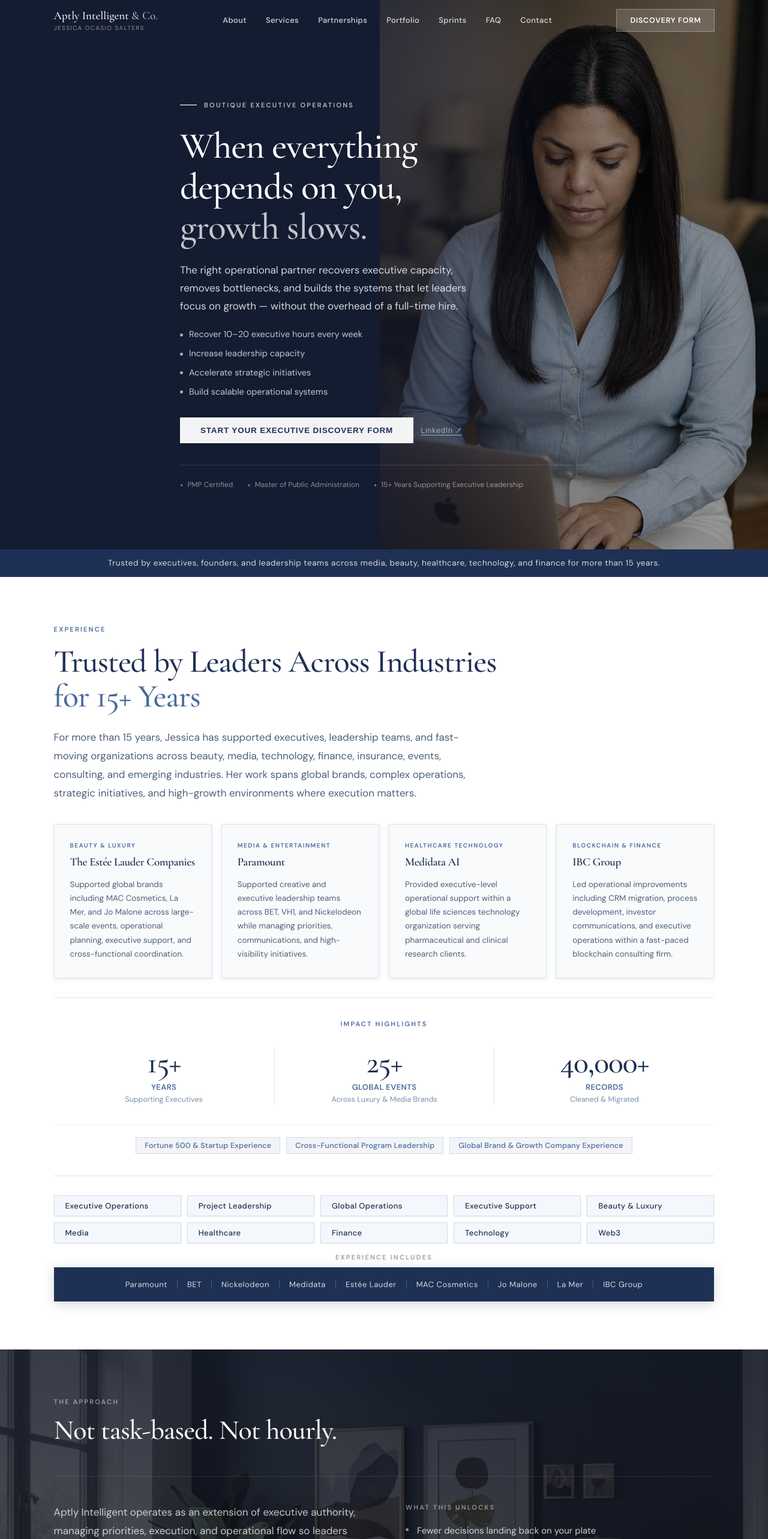
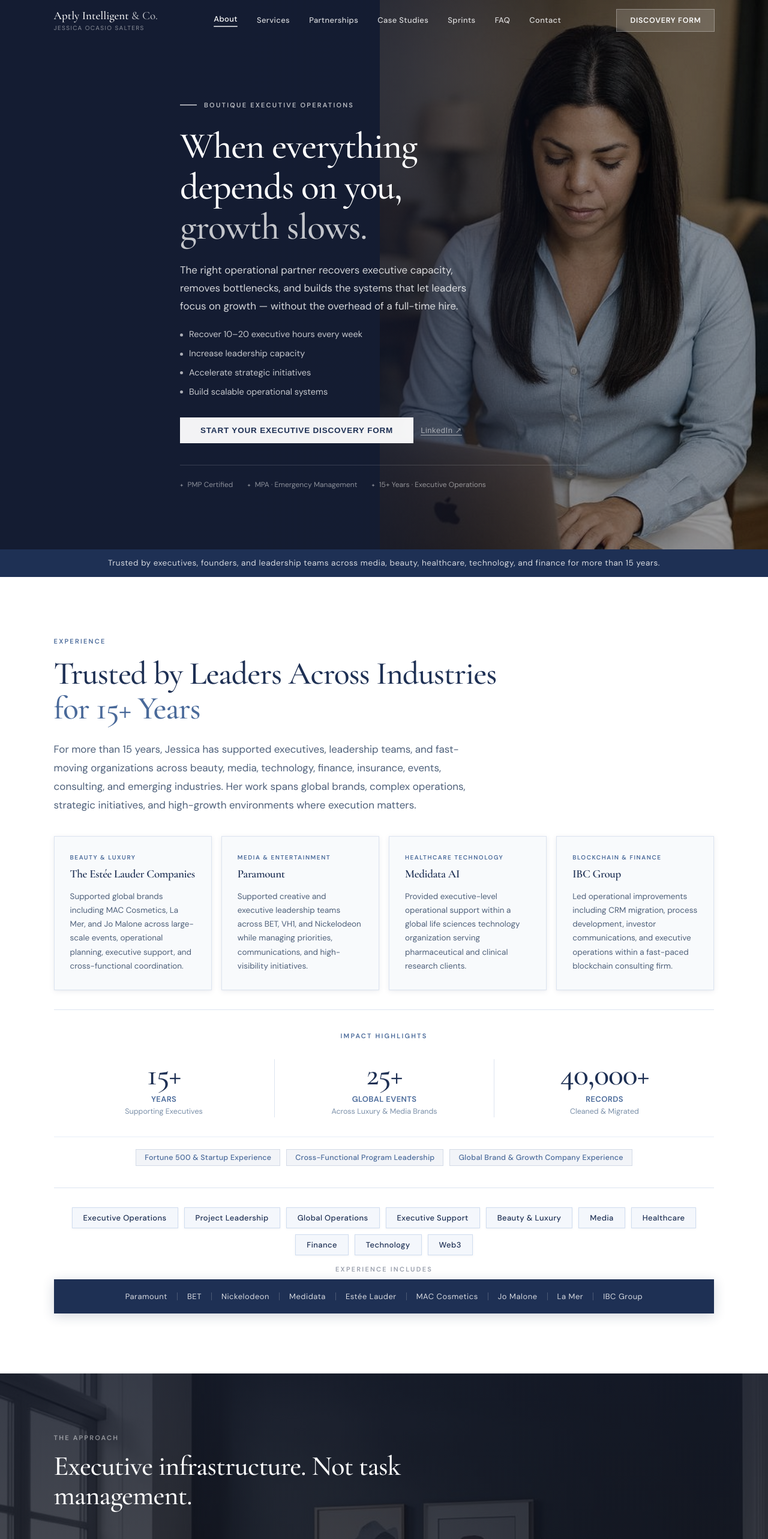
Before and after one commit to JessicaOS143/aptly-intelligent-EA, a React (Vite) app: page / in a window 1280 px wide. Shown: the top 2566 px of the page at 60% size. Built offline with nearby package versions, Linux system fonts and the light colour scheme.

Commit message:
V6+V7: testimonials, services, about, footer, active nav, spacing, section labels

```diff
--- a/src/App.jsx
+++ b/src/App.jsx
@@ -19,7 +19,7 @@ const NAV = [
   { label: "About",        href: "#about"        },
   { label: "Services",     href: "#services"     },
   { label: "Partnerships", href: "#partnerships" },
-  { label: "Portfolio",    href: "#portfolio"    },
+  { label: "Case Studies", href: "#portfolio"    },
   { label: "Sprints",      href: "#sprints"      },
   { label: "FAQ",          href: "#faq"          },
   { label: "Contact",      href: "#contact"      },
@@ -27,19 +27,19 @@ const NAV = [
 
 const SERVICES = [
   { no: "01", title: "Executive & Admin Support",    tag: "Core",
-     line: "I take the operational weight off your plate so your hours go to product, fundraising, and the decisions only you can make.",
+     line: "Senior leaders shouldn't manage their own schedules. Reclaim the hours spent on inbox, calendar, and administrative coordination — and redirect them to the work only you can do.",
      items: ["Inbox and calendar architecture","Priority and decision filtering","Meeting preparation and follow-ups","Executive task orchestration"] },
   { no: "02", title: "Lifestyle Assistance",          tag: "Core",
-     line: "Executive life doesn't stop at the office. I handle the personal logistics that drain time and mental bandwidth so you don't have to.",
+     line: "High-performance leadership requires protecting your energy. Personal logistics, travel, and the details that consume executive bandwidth are handled completely, so you stay focused on what matters.",
      items: ["Travel and logistics coordination","Expense tracking and organization","Research and briefing preparation","Day-to-day administrative needs"] },
   { no: "03", title: "Operations and Project Management", tag: "Core",
-     line: "Ideas become shipped outcomes. I own the plan, drive the cross-functional moving parts, and keep momentum when things get noisy.",
+     line: "Most operational delays come from unclear ownership and poor follow-through. Projects get structured, dependencies get tracked, and momentum is maintained — even across complex, multi-team environments.",
      items: ["SOP creation and process cleanup","Team coordination and follow-through","Workflow support across initiatives","Tool optimization and dashboards"] },
   { no: "04", title: "Systems and Organization",     tag: "Core",
-     line: "The infrastructure a growing company needs but rarely has time to build, set up once so the business runs without you in every loop.",
+     line: "Scaling organizations break on missing infrastructure. SOPs, operating systems, and organizational frameworks get built once and create lasting leverage — so growth stops depending on heroics.",
      items: ["Notion, Google Workspace, Slack, Airtable","Dashboards and operating documents","Information flow organization","Ownership and accountability clarity"] },
   { no: "05", title: "AI-Native Workflows",           tag: "Core",
-     line: "AI increases velocity. I build the automations that let a small team operate like a much larger one. You stay in control.",
+     line: "The gap between a team of 5 and a team of 15 can be closed with the right workflows. AI-native systems are designed and deployed to increase output, reduce manual effort, and scale execution without adding headcount.",
      items: ["AI-assisted inbox triage","Intelligent meeting summaries","SOP generation and documentation","AI copilots inside Notion, Google, Slack"] },
   { no: "06", title: "Notary and Apostille",          tag: "Specialized", geo: "Georgia",
      line: "Certified Georgia Notary providing secure document execution and Apostille coordination for domestic and international use.",
@@ -99,9 +99,9 @@ const SPRINTS = [
 ];
 
 const TESTIMONIALS = [
-  { quote: "Working with Aptly Intelligent has been transformative for my business. The organization skills and attention to detail are unmatched. I can finally focus on growing my business, knowing all the operations are in safe hands.", name: "Jennifer T.", title: "Founder", industry: "Marketing Agency" },
-  { quote: "I struggled to keep up with my priorities until Jessica stepped in. Clear systems, managed follow-through, and seamless execution. My productivity and peace of mind have increased dramatically.",                               name: "Terry M.", title: "Managing Partner", industry: "Law Firm" },
-  { quote: "As a busy professional, I was overwhelmed trying to balance my career and personal life. Aptly Intelligent has been invaluable, helping with everything from meeting prep to travel planning. Highly recommend.",                name: "Brian U.", title: "VP of Operations", industry: "Technology" },
+  { quote: "What stood out immediately was the level of judgment. Jessica doesn't wait to be told what to do — she anticipates, structures, and executes. My calendar, communications, and priorities are handled with a level of discretion I didn't expect was possible outside of a senior hire.", name: "Jennifer T.", title: "Founder", industry: "Marketing Agency" },
+  { quote: "We brought Jessica in during a period of significant operational strain. Within weeks, the noise reduced substantially. Stakeholders were aligned, deliverables were moving, and I had clarity on what actually required my attention. That kind of operational calm is rare.", name: "Terry M.", title: "Managing Partner", industry: "Law Firm" },
+  { quote: "The difference between task execution and operational thinking is significant. Jessica operates at the latter. She built systems that scaled with us, flagged issues before they became problems, and maintained the kind of quiet follow-through that keeps a leadership team running smoothly.", name: "Brian U.", title: "VP of Operations", industry: "Technology" },
 ];
 
 const PROCESS = [
@@ -197,6 +197,7 @@ export default function App() {
   const [calcRate,    setCalcRate]    = useState(400);
   const [form,        setForm]        = useState({ name:"", email:"", role:"", company:"", need:"", friction:"", outcome:"", timeline:"", agreed:false });
   const [formSent,    setFormSent]    = useState(false);
+  const [activeNav,   setActiveNav]   = useState("");
 
   const w       = useWidth();
   const prog    = useProgress();
@@ -210,6 +211,21 @@ export default function App() {
     return () => window.removeEventListener("scroll", h);
   }, []);
 
+  useEffect(() => {
+    const sectionIds = ["#about","#services","#partnerships","#portfolio","#sprints","#faq","#contact"];
+    const elements = sectionIds.map(id => document.querySelector(id)).filter(Boolean);
+    const obs = new IntersectionObserver(
+      (entries) => {
+        entries.forEach(entry => {
+          if (entry.isIntersecting) setActiveNav("#" + entry.target.id);
+        });
+      },
+      { rootMargin: "-20% 0px -60% 0px", threshold: 0 }
+    );
+    elements.forEach(el => obs.observe(el));
+    return () => obs.disconnect();
+  }, []);
+
   useEffect(() => { if (desktop) setMenu(false); }, [desktop]);
 
   const go = (href) => {
@@ -218,7 +234,7 @@ export default function App() {
   };
 
   const gutter = mobile ? "20px" : tablet ? "40px" : "max(40px, 7vw)";
-  const pad    = mobile ? "52px" : tablet ? "64px" : "80px";
+  const pad    = mobile ? "64px" : tablet ? "80px" : "100px";
   const mw     = 1180;
 
   const monthlyCost = Math.round(calcHours * calcRate * 52 / 12);
@@ -484,7 +500,20 @@ export default function App() {
 
           {desktop && (
             <div style={{ display: "flex", gap: 28, alignItems: "center" }}>
-              {NAV.map(l => <button key={l.label} className={`nl${scrolled ? " scrolled" : ""}`} onClick={() => go(l.href)}>{l.label}</button>)}
+              {NAV.map(l => (
+                <button key={l.label}
+                  className={`nl${scrolled ? " scrolled" : ""}${activeNav === l.href ? " nl-active" : ""}`}
+                  onClick={() => go(l.href)}
+                  style={{
+                    ...(activeNav === l.href && scrolled ? { color: "#1e3054", fontWeight: 600 } : {}),
+                    ...(activeNav === l.href && !scrolled ? { color: "#fff", opacity: 1 } : {}),
+                  }}>
+                  {l.label}
+                  {activeNav === l.href && (
+                    <span style={{ display: "block", height: 1.5, background: scrolled ? "#1e3054" : "rgba(255,255,255,0.7)", marginTop: 3, borderRadius: 1 }} />
+                  )}
+                </button>
+              ))}
             </div>
           )}
 
@@ -586,7 +615,7 @@ export default function App() {
           </div>
 
           <div style={{ marginTop: 36, paddingTop: 24, borderTop: "1px solid rgba(255,255,255,0.15)", display: "flex", gap: 24, flexWrap: "wrap" }}>
-            {["PMP Certified","Master of Public Administration","15+ Years Supporting Executive Leadership"].map(t => (
+            {["PMP Certified","MPA · Emergency Management","15+ Years · Executive Operations"].map(t => (
               <span key={t} style={{ fontSize: 12, color: "rgba(255,255,255,0.5)", display: "flex", alignItems: "center", gap: 7 }}>
                 <span style={{ color: "rgba(255,255,255,0.6)", fontSize: 10 }}>+</span>{t}
               </span>
@@ -739,7 +768,7 @@ export default function App() {
 
           {/* Expertise chips */}
           <Reveal delay={110}>
-            <div style={{ display: "grid", gridTemplateColumns: mobile ? "1fr 1fr" : tablet ? "repeat(4, 1fr)" : "repeat(5, 1fr)", gap: "10px", marginBottom: 16 }}>
+            <div style={{ display: "flex", flexWrap: "wrap", gap: "10px", justifyContent: "center", marginBottom: 16 }}>
               {EXPERTISE.map((tag, i) => (
                 <span key={i}
                   style={{
@@ -817,7 +846,8 @@ export default function App() {
             <div style={{ marginBottom: 52 }}>
               <div style={{ fontSize: 11, fontWeight: 600, letterSpacing: "0.2em", textTransform: "uppercase", color: "rgba(255,255,255,0.5)", marginBottom: 16 }}>The Approach</div>
               <h2 className="disp" style={{ fontSize: mobile ? "clamp(26px,8vw,38px)" : "clamp(30px,3.6vw,52px)", color: "#fff", maxWidth: 640 }}>
-                Not task-based. Not hourly.
+                Executive infrastructure.
+Not task management.
               </h2>
             </div>
           </Reveal>
@@ -935,7 +965,7 @@ export default function App() {
               Executive Advisory Services
             </h2>
             <p style={{ fontSize: 16, lineHeight: 1.75, color: "#4e607a", maxWidth: 500, marginBottom: 48 }}>
-              Strategic operations and executive partnership, structured around your priorities.
+              Engagements are structured around your capacity needs, not hourly billing.
             </p>
           </Reveal>
 
@@ -1145,12 +1175,12 @@ export default function App() {
       <section id="portfolio" style={{ background: "#fff", padding: `${pad} ${gutter}` }}>
         <div style={{ maxWidth: mw, margin: "0 auto" }}>
           <Reveal>
-            <div style={{ fontSize: 11, fontWeight: 600, letterSpacing: "0.2em", textTransform: "uppercase", color: "#4a6a9a", marginBottom: 14 }}>Selected Work</div>
+            <div style={{ fontSize: 11, fontWeight: 600, letterSpacing: "0.2em", textTransform: "uppercase", color: "#4a6a9a", marginBottom: 14 }}>Case Studies</div>
             <h2 className="disp" style={{ fontSize: mobile ? "clamp(26px,8vw,38px)" : "clamp(30px,3.6vw,48px)", color: "#1e3054", marginBottom: 14 }}>
-              Operational Leadership in Practice
+              Selected Engagements
             </h2>
             <p style={{ fontSize: 16, lineHeight: 1.78, color: "#4e607a", maxWidth: 640, marginBottom: 48 }}>
-              Examples of the operational leadership, executive support, and strategic coordination that help organizations move faster and leaders stay focused on what matters most.
+              Each engagement represents a real operational challenge — solved through judgment, systems thinking, and execution.
             </p>
           </Reveal>
           <div style={{ display: "grid", gridTemplateColumns: mobile ? "1fr" : tablet ? "1fr 1fr" : "repeat(3, 1fr)", gap: 16 }}>
@@ -1363,14 +1393,15 @@ export default function App() {
             <Reveal>
               <div style={{ fontSize: 11, fontWeight: 600, letterSpacing: "0.2em", textTransform: "uppercase", color: "rgba(255,255,255,0.5)", marginBottom: 20 }}>About Jessica</div>
               <h2 className="disp" style={{ fontSize: mobile ? "clamp(26px,8vw,38px)" : "clamp(30px,3.6vw,48px)", color: "#fff" }}>
-                The person founders quietly rely on
+                Operational leadership for the moments that matter most
               </h2>
             </Reveal>
             <Reveal delay={100}>
               <div style={{ display: "flex", flexDirection: "column", gap: 18 }}>
-                {["There is a particular kind of overwhelm that arrives with growth. The systems that worked six months ago stop working. Priorities pile up. Important things start slipping.",
-                   "For more than fifteen years I have helped founders and executives move from that overwhelm to a place of clarity, structure, and real momentum.",
-                   "What I love most is the trust. Being the person a leader can hand the hard, unglamorous, important things to, knowing they will get done."].map((p, i) => (
+                {["Most executive challenges are not strategic — they are operational. Priorities without systems. Decisions without infrastructure. Capable teams without coordination. The gap between where a leader wants to go and how quickly the organization gets there is almost always an execution problem.",
+                   "Aptly Intelligent & Co. was built to close that gap. Not by taking on tasks, but by establishing the operational infrastructure, executive rhythms, and coordination systems that allow leadership to operate at full capacity.",
+                   "Fifteen years inside media organizations, global consumer brands, healthcare technology, and high-growth companies has developed something that cannot be taught — the ability to enter a complex environment, understand what is breaking, and build systems that hold.",
+                   "The leaders who engage Aptly are not looking for support. They are looking for an operational partner who can think ahead, act with discretion, and protect their most important resource: focused executive time."].map((p, i) => (
                   <p key={i} style={{ fontSize: mobile ? 15 : 16.5, lineHeight: 1.88, color: i === 2 ? "rgba(255,255,255,0.85)" : "rgba(255,255,255,0.62)" }}>{p}</p>
                 ))}
               </div>
@@ -1458,13 +1489,13 @@ export default function App() {
             {!formSent && <Reveal>
               <div style={{ fontSize: 11, fontWeight: 600, letterSpacing: "0.2em", textTransform: "uppercase", color: "rgba(255,255,255,0.5)", marginBottom: 20 }}>Executive Discovery Form™</div>
               <h2 className="disp" style={{ fontSize: mobile ? "clamp(26px,8vw,38px)" : "clamp(30px,3.6vw,46px)", color: "#fff", marginBottom: 20 }}>
-                The First Step Toward Operational Clarity
+                Begin the Conversation
               </h2>
               <p style={{ fontSize: 16, lineHeight: 1.78, color: "rgba(255,255,255,0.62)", marginBottom: 16 }}>
-                The Executive Discovery Form is designed to identify operational bottlenecks, leadership capacity constraints, project challenges, and support opportunities.
+                The Executive Discovery Form is a focused intake that helps identify where operational support can have the greatest immediate impact on your leadership capacity.
               </p>
               <p style={{ fontSize: 15, lineHeight: 1.75, color: "rgba(255,255,255,0.48)", marginBottom: 32 }}>
-                This is not a generic contact form. It is the first step in determining whether Aptly Intelligent & Co. is the right operational partner for your organization.
+                Engagements are selective. Completing this form is the first step in determining whether this is the right fit.
               </p>
               <div style={{ display: "flex", flexDirection: "column", gap: 16 }}>
                 {[["Remote, US Based","By appointment only"],["jessica@aptlyintelligent.com","M-F 9am to 6pm EST"]].map(([a,b], i) => (
@@ -1639,7 +1670,7 @@ export default function App() {
                     }
                   }}
                     style={{ width: "100%", background: "rgba(255,255,255,0.95)", color: "#1e3054", justifyContent: "center" }}>
-                    Submit Your Executive Discovery Form
+                    Submit Your Discovery Form
                   </button>
                 </div>
               )}
@@ -1649,17 +1680,52 @@ export default function App() {
       </section>
 
       {/* ── FOOTER ── */}
-      <footer style={{ background: "#141e36", borderTop: "1px solid rgba(255,255,255,0.06)", padding: `22px ${gutter}` }}>
-        <div style={{ maxWidth: mw, margin: "0 auto", display: "flex", justifyContent: "space-between", alignItems: "center", flexWrap: "wrap", gap: 10 }}>
-          <div>
-            <div style={{ fontFamily: "'Cormorant Garamond', serif", fontSize: 15, color: "rgba(255,255,255,0.45)", fontWeight: 500 }}>Aptly Intelligent and Co.</div>
-            <div style={{ fontSize: 11, color: "rgba(255,255,255,0.22)", marginTop: 2 }}>Jessica Ocasio Salters, Principal</div>
+      <footer style={{ background: "#141e36", borderTop: "1px solid rgba(255,255,255,0.08)", padding: `48px ${gutter} 32px` }}>
+        <div style={{ maxWidth: mw, margin: "0 auto" }}>
+          <div style={{ display: "flex", justifyContent: "space-between", alignItems: "flex-start", flexWrap: "wrap", gap: 40, marginBottom: 40, paddingBottom: 32, borderBottom: "1px solid rgba(255,255,255,0.07)" }}>
+            <div style={{ maxWidth: 300 }}>
+              <div style={{ fontFamily: "'Cormorant Garamond', serif", fontSize: 18, color: "rgba(255,255,255,0.82)", fontWeight: 500, letterSpacing: "0.02em", marginBottom: 10 }}>
+                Aptly Intelligent & Co.
+              </div>
+              <div style={{ fontSize: 13, color: "rgba(255,255,255,0.4)", lineHeight: 1.75 }}>
+                Executive operations and advisory for founders, executives, and leadership teams who have outgrown traditional executive support.
+              </div>
+            </div>
+            <div style={{ display: "flex", flexDirection: "column", gap: 10 }}>
+              <div style={{ fontSize: 10, fontWeight: 600, letterSpacing: "0.18em", textTransform: "uppercase", color: "rgba(255,255,255,0.28)", marginBottom: 4 }}>Navigate</div>
+              {[["About","#about"],["Services","#services"],["Case Studies","#portfolio"],["FAQ","#faq"],["Contact","#contact"]].map(([label, href]) => (
+                <a key={label} href={href} style={{ fontSize: 13, color: "rgba(255,255,255,0.45)", textDecoration: "none", transition: "color 0.2s" }}
+                  onMouseEnter={e => e.currentTarget.style.color = "rgba(255,255,255,0.82)"}
+                  onMouseLeave={e => e.currentTarget.style.color = "rgba(255,255,255,0.45)"}>
+                  {label}
+                </a>
+              ))}
+            </div>
+            <div style={{ display: "flex", flexDirection: "column", gap: 10 }}>
+              <div style={{ fontSize: 10, fontWeight: 600, letterSpacing: "0.18em", textTransform: "uppercase", color: "rgba(255,255,255,0.28)", marginBottom: 4 }}>Connect</div>
+              <a href="mailto:jessica@aptlyintelligent.com" style={{ fontSize: 13, color: "rgba(255,255,255,0.45)", textDecoration: "none", transition: "color 0.2s" }}
+                onMouseEnter={e => e.currentTarget.style.color = "rgba(255,255,255,0.82)"}
+                onMouseLeave={e => e.currentTarget.style.color = "rgba(255,255,255,0.45)"}>
+                jessica@aptlyintelligent.com
+              </a>
+              <a href="https://www.linkedin.com/in/jessica-ocasio/" target="_blank" rel="noopener noreferrer" style={{ fontSize: 13, color: "rgba(255,255,255,0.45)", textDecoration: "none", transition: "color 0.2s" }}
+                onMouseEnter={e => e.currentTarget.style.color = "rgba(255,255,255,0.82)"}
+                onMouseLeave={e => e.currentTarget.style.color = "rgba(255,255,255,0.45)"}>
+                LinkedIn ↗
+              </a>
+              <div style={{ fontSize: 13, color: "rgba(255,255,255,0.28)", marginTop: 2 }}>Remote · US Based</div>
+            </div>
           </div>
-          {!mobile && <span style={{ fontSize: 11, color: "rgba(255,255,255,0.22)", letterSpacing: "0.06em" }}>Executive Operations · Notary · Digital Solutions</span>}
-          <span style={{ fontSize: 11, color: "rgba(255,255,255,0.22)" }}>{new Date().getFullYear()}</span>
+          <div style={{ display: "flex", justifyContent: "space-between", alignItems: "center", flexWrap: "wrap", gap: 10 }}>
+            <div style={{ fontSize: 11, color: "rgba(255,255,255,0.2)", letterSpacing: "0.04em" }}>
+              © {new Date().getFullYear()} Aptly Intelligent & Co. All rights reserved.
+            </div>
+            <div style={{ fontSize: 11, color: "rgba(255,255,255,0.16)", letterSpacing: "0.04em" }}>
+              aptlyintelligent.com
+            </div>
+          </div>
         </div>
       </footer>
-
     </div>
   );
 }
```
